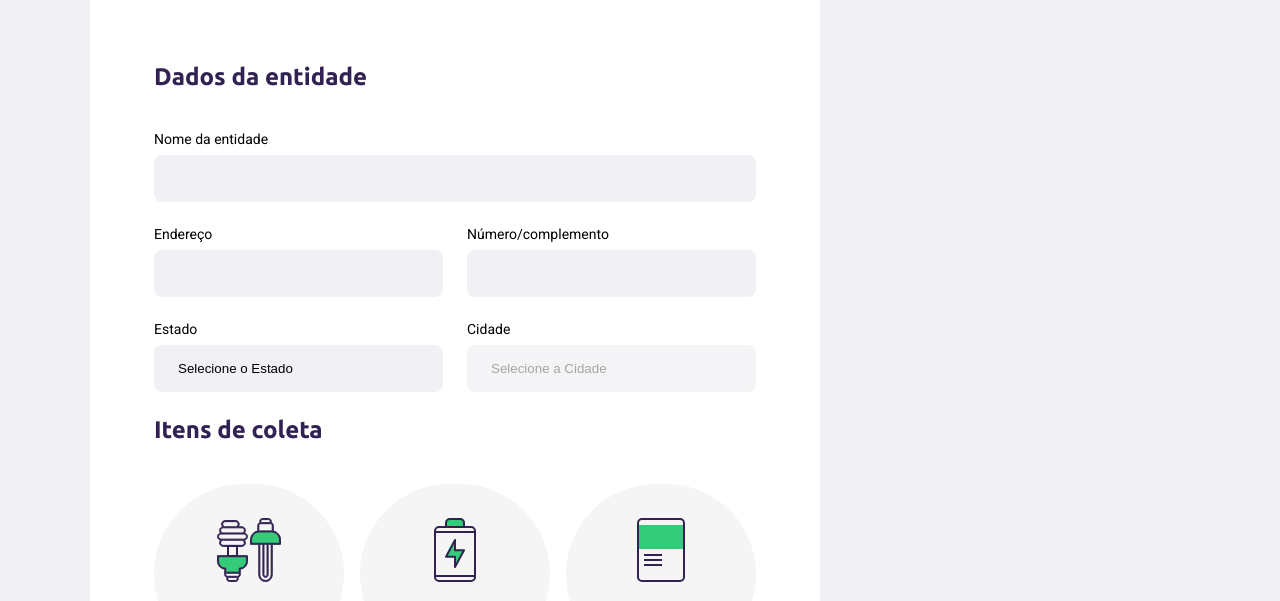
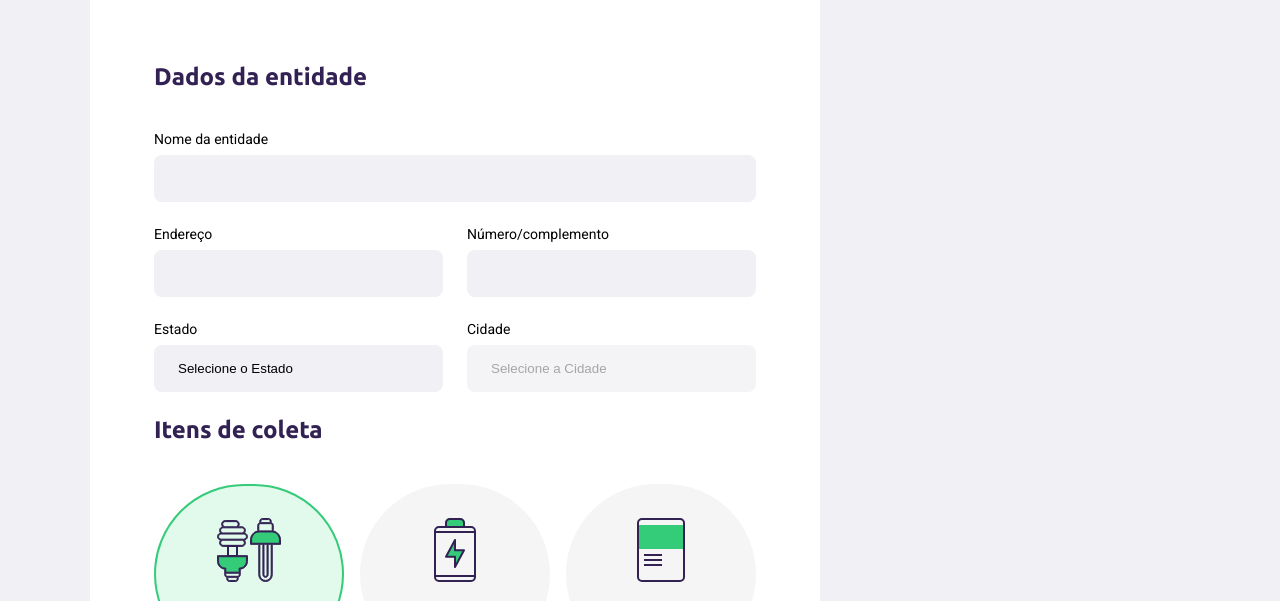
Before and after one commit to Jliporace/NLW, a plain HTML site: page create-point.html in a window 1280 px wide. Both pictures are taken after a click on the item "Lâmpadas". Shown: the part 199-800 px from the top of the page. Drawn offline with Linux system fonts and the light colour scheme; no server answers.

Commit message:
completedd handleSelectedItems

```diff
--- a/create-point.html
+++ b/create-point.html
@@ -79,7 +79,7 @@
                     </legend>
 
                     <div class="items-grid">
-                        <li data-id="item-1" class = "selected">
+                        <li data-id="item-1">
                             <img src="assets/icones/lampadas.svg" alt="Lâmpadas">
                             <span>
                                 Lâmpadas
--- a/scripts/create-point.js
+++ b/scripts/create-point.js
@@ -56,7 +56,8 @@ for (const item of itemsToCollect) {
     item.addEventListener("click", handleSelectedItem)
 }
 
-let selectedItems = [1,2]
+const collectedItems = document.querySelector("input[name=items]")
+let selectedItems = []
 
 function handleSelectedItem(event) {
 
@@ -66,16 +67,29 @@ function handleSelectedItem(event) {
 
     const itemId = itemLi.dataset.id
 
-    // Não entendi
 
     //pegar os items selecionados
     const alreadySelected = selectedItems.findIndex( item => {
-        const itemFound = item == itemId
+        const itemFound = item === itemId
         return itemFound
     })
 
-    console.log(alreadySelected)
 
     //se já estiver selecionado, tirar da seleção
+    if(alreadySelected >= 0) {
+        const filteredItems = selectedItems.filter(item => {
+            const itemIsDifferent = item != itemId
+            return itemIsDifferent
+        })
+        selectedItems = filteredItems
+    }
+
+    // se não estiver selecionado
+    // adicionar a seleção
+    else {
+        selectedItems.push(itemId)
+    }
+
+    collectedItems.value = selectedItems  //por que value? e por que muda se é const?
 
 }
```
